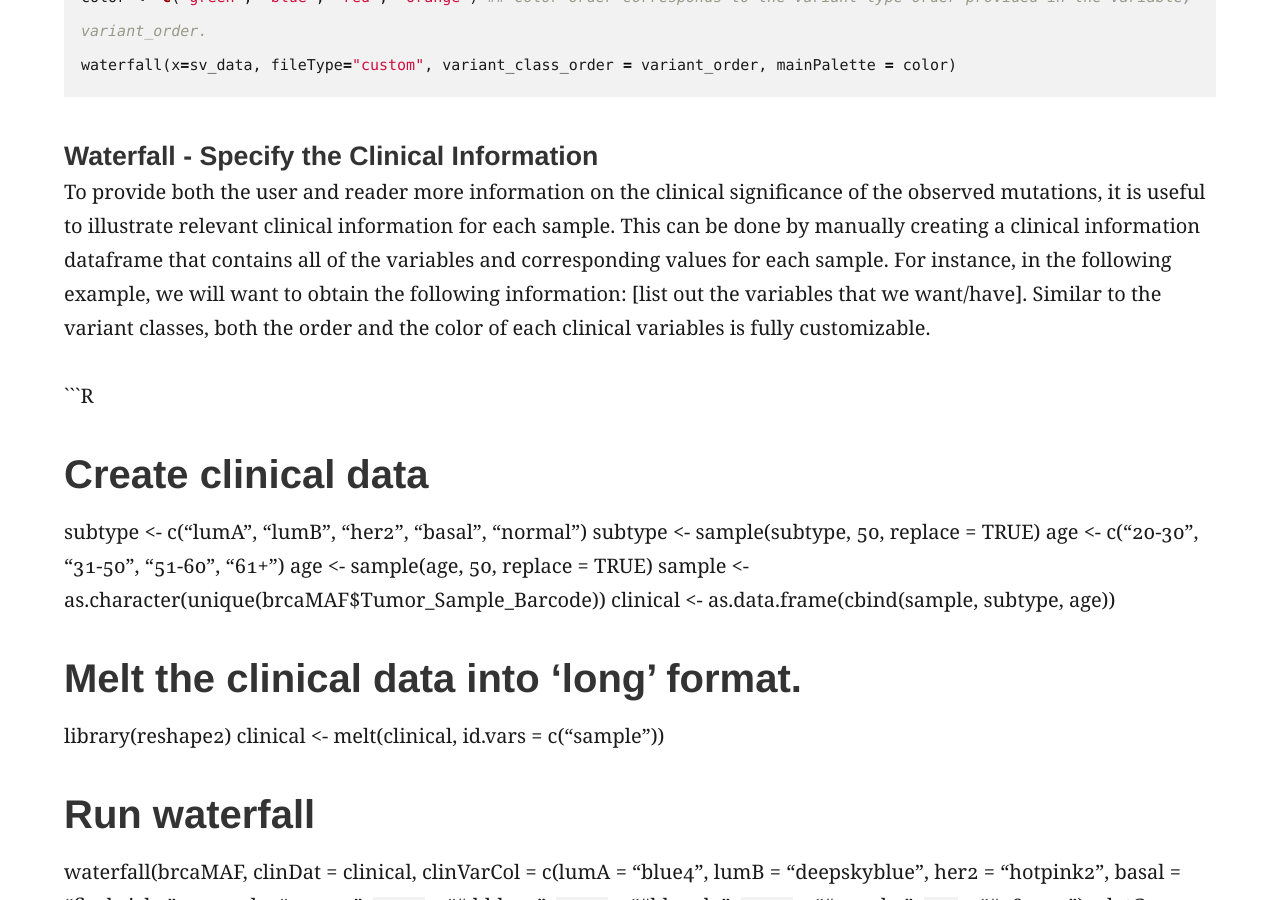
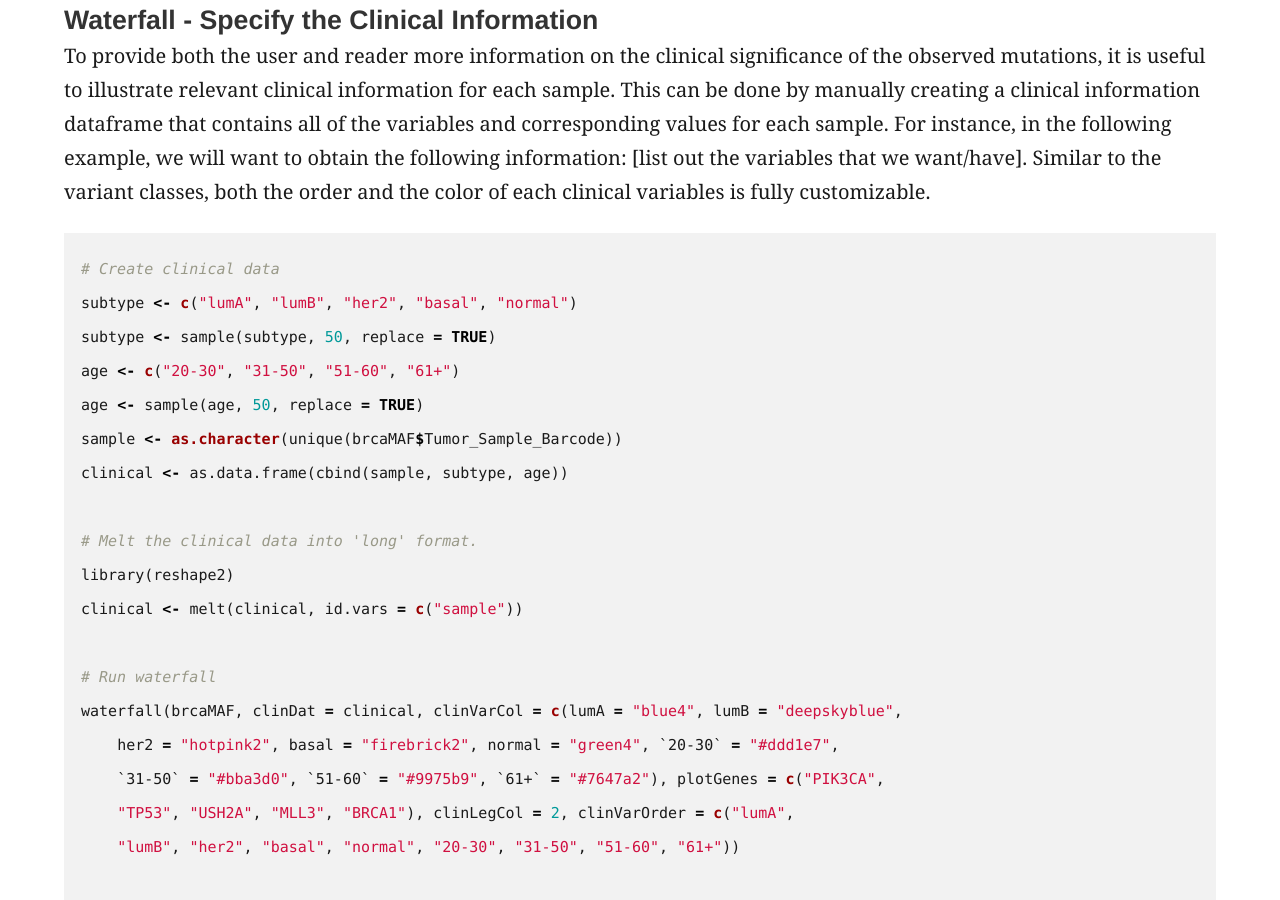
Before and after one commit to griffithlab/genviz.org, a Jekyll site: the page built from _posts/0006-01-01-PopularGenomicVisualizationWithGenVisR.md, in a window 1280 px wide and 900 px high, scrolled down 3856 px. Built offline with Jekyll 4.4.1, drawn with Linux system fonts in a browser that asks for light colours; some of the changed text lies outside the part shown.

Commit message:
Fixed comments issue where comments would appear in the text

````diff
--- a/_posts/0006-01-01-PopularGenomicVisualizationWithGenVisR.md
+++ b/_posts/0006-01-01-PopularGenomicVisualizationWithGenVisR.md
@@ -27,8 +27,8 @@ When conducting genomic analysis, it is important for a researcher to know which
 #### Waterfall - Input Data
 The input data for the waterfall function can come from a .maf file, which was discussed in Module 1: Introduction to Genomic Visualization and Interpretation ([http://genviz.org/module%201/0001/01/01/Introduction_to_Genomic_Visualization_and_interpretation/](http://genviz.org/module%201/0001/01/01/Introduction_to_Genomic_Visualization_and_interpretation/)). The MAF filetype must be specified in the waterfall function with the <font color = "green">fileType</font> parameter. Alternatively, if you do not have a .maf file containing annotated variants, you can set fileType = "custom" and input a custom dataframe containing columns with the names: "sample", "gene", and "variant_class".
 
-For example:
-```R <!--Example taken from GenVisR vignette-->
+For example: <!--Example taken from GenVisR vignette-->
+```R
 # Specify the fileType
 waterfall(x=brcaMAF, fileType="MAF)
 
@@ -44,7 +44,8 @@ Due to the large number of genes mutated in at least 1 sample in this cohort, it
 <li>The plotGenes parameter will use a character vector to plot the specified genes of interest.</li>
 </ol>
 
-```R <!--Example taken from GenVisR vignette-->
+<!--Example taken from GenVisR vignette-->
+```R
 # Set the mainRecurCutoff parameter
 cutoff <- 0.3
 waterfall(brcaMAF, mainRecurCutoff = cutoff)
@@ -82,7 +83,8 @@ waterfall(x=sv_data, fileType="custom", variant_class_order = variant_order, mai
 #### Waterfall - Specify the Clinical Information
 To provide both the user and reader more information on the clinical significance of the observed mutations, it is useful to illustrate relevant clinical information for each sample. This can be done by manually creating a clinical information dataframe that contains all of the variables and corresponding values for each sample. For instance, in the following example, we will want to obtain the following information: [list out the variables that we want/have]. Similar to the variant classes, both the order and the color of each clinical variables is fully customizable.
 
-```R <!--Example taken from GenVisR vignette-->
+<!--Example taken from GenVisR vignette-->
+```R
 # Create clinical data
 subtype <- c("lumA", "lumB", "her2", "basal", "normal")
 subtype <- sample(subtype, 50, replace = TRUE)
@@ -107,7 +109,8 @@ waterfall(brcaMAF, clinDat = clinical, clinVarCol = c(lumA = "blue4", lumB = "de
 #### Waterfall - Mutation Burden
 The last panel of the watefall plot that has yet to be discussed is the mutational burden panel at the top. This value is determined based on the input data to the waterfall plot, and caluclates the following value in each sample: mutations per sample/coverage space * 1000000. By default, the coverage space is equivalent to the size of the SeqCap EZ Human Exome Library v2.0, but the coverage space could be changed by the user using the parameter coverageSpace. Alternatively, the user can provide a dataframe that has the claculated mutational burden for each sample. The columns for this dataframe must be "sample" and "mut_burden", and is supplied to the argument, mutBurden.
 
-```R <!--Example taken from GenVisR vignette-->
+<!--Example taken from GenVisR vignette-->
+```R
 # Make the mutBurden data
 
 
@@ -118,7 +121,8 @@ To better characterize single nucleotide variants (SNVs), it is important to the
 ## cnSpec
 Large-scale chromosomal rearrangements can occur in the form of copy number variants (CNV) with loss of function (DEL) or gain of function (AMP) consequence. The cnSpec function plots regions of CNV loss and amplification across the genome of all samples in a cohort. This allows for the quick identification of regions that are recurrently amplified or deleted. A dataframe consisting of the column names and values for chromosome, start, end, segmean, and sample serves as the necessary input for this function. The segmean variable contains values that indicate regions of CNV (can be obtained through CBS algorithm and DNAcopy). To specify the boundaries for each chromosome, the UCSC genome 'hg19' is used by default. When working with non-human genomes, or with UCSC genome hg38, other genomes can be specified. These include hg38, mm10, mm9, and rn5. If the UCSC genome assembly is still not one of these, cnSpec will query the UCSC sql database to obtain the necessary chromosomal boundary information. Alternatively, the chromosomal boundaries can be specified by the parameter, y. Input for this argument is a dataframe containing the columns: chromosome, start, and end.
 
-```R <!--Example taken from GenVisR vignette-->
+<!--Example taken from GenVisR vignette-->
+```R
 #hg19chr dataframe defines the choromosomal boundaries
 head(hg19chr)
 
@@ -128,7 +132,9 @@ cnSpec(lucCNseg, y=hg19chr)
 
 <!--Talk about difference between absolute and relative-->
 As seen in the above plot, CN values are color-coded based on a gradient where segment values below 2 are blue (indicating a deletion) and segment values above 2 are red (indicating an amplification). This represents an absolute scale where copy neutral events are specified by a segment value of 2 (there are 2 alleles). Sometimes, CN data is provided on a relative scale, where copy neutral events correspond to a segment value of 0, where negative values represent a segment of copy number loss and positive values represent a segment of copy number gain. The absolute and relative scale can be specified with the <font color="green">CNscale</font> parameter.
-```R <!--Example taken from GenVisR vignette-->
+
+<!--Example taken from GenVisR vignette-->
+```R
 # Generate a cnSpec plot on a relative scale
 cnSpec(lucCNseg, CNscale = "relative")
 ```
@@ -139,7 +145,8 @@ While cnSpec can illustrate the genome and cohort-wide CNV landscape, cnView foc
 The cnView function will generate an ideogram for the identified chromsome that is on the same scale as the plot for the CNV data points. Information for the ideogram and chromosomal boundaries is obtained in the same manner as the CNspec function (from a preloaded genome or the UCSC sql database). This cytogenetic information can also be provided to the parameter <font color="green">y</font> as a dataframe with the column names: chrom, chromStart, chromEnd, name, and gieStain. <!--This overlaps significantly with the vignette-->
 The optional p-value column is provided to specify genomic coordinates in regions that are significantly amplified/deleted. If the p-value is provided in the dataframe, the transparency of the points plotted in the cnView panel will vary with low transparency occuring with lower p-values. Additionally, if you have segmentation data that contains information of the copy number loss/gain, the user can specify the segments of CNV by inputting the values as a dataframe into the <font color="green">z</font> parameter. Required columns include: chromosome, start, end, and segmean.
 
-```R  <!--Example taken from GenVisR vignette-->
+  <!--Example taken from GenVisR vignette-->
+```R
 # create copy number data
 chromosome <- "chr14"
 coordinate <- sort(sample(0:106455000, size = 2000, replace = FALSE))
````
